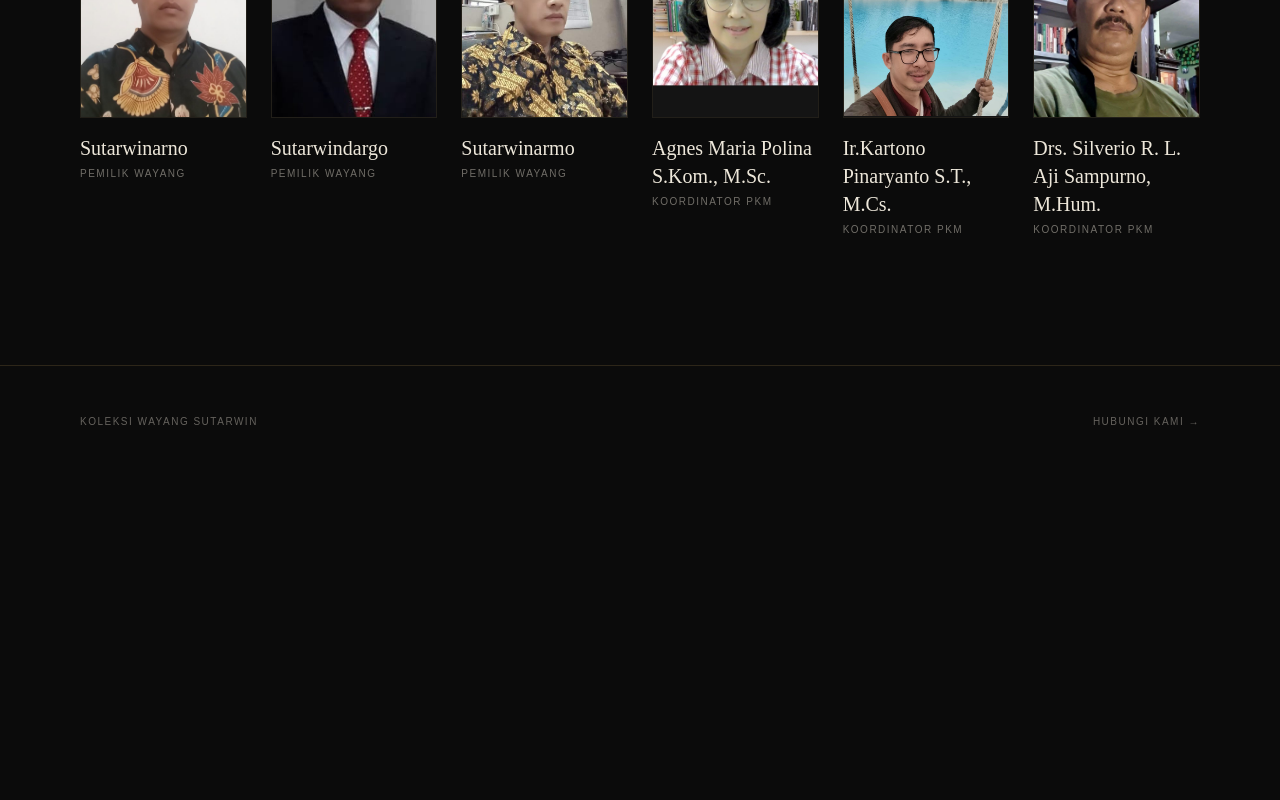
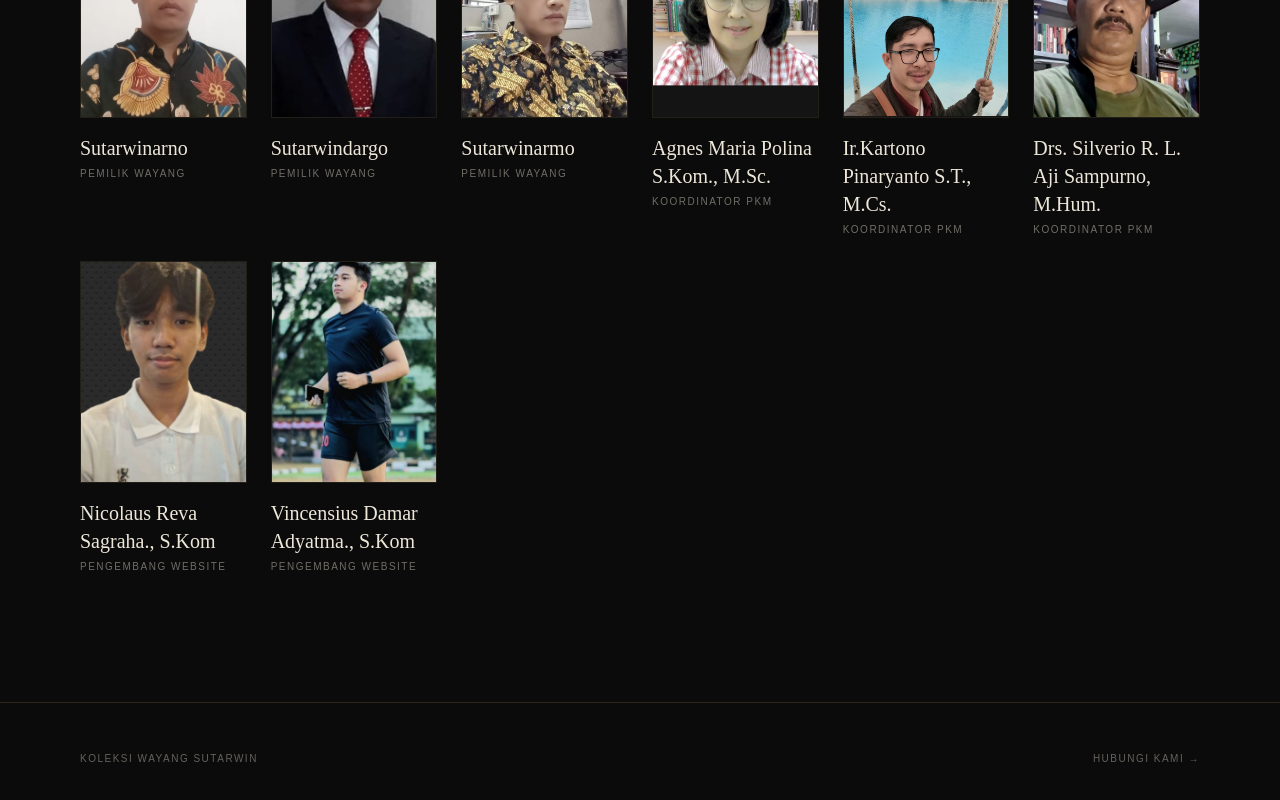
Before and after one commit to PKM-Museum-Wayang/museum-ui, a React (Vite) app: page /tentang in a window 1280 px wide. Shown: the part 1738-2538 px from the top of the page. Before the commit the page ends 2215 px from the top, so only its background shows below. Built offline with nearby package versions, Linux system fonts and the light colour scheme; no server answers.

Commit message:
nambahin foto pengembang

```diff
--- a/src/pages/About.tsx
+++ b/src/pages/About.tsx
@@ -6,6 +6,8 @@ import person3 from '../assets/pak_sutarwinarmo.jpeg'
 import person4 from '../assets/pak_kartono.jpeg'
 import person5 from '../assets/pak_rio.jpeg'
 import person6 from '../assets/bu_polina.jpeg'
+import person7 from '../assets/reva.jpg'
+import person8 from '../assets/vito.jpeg'
 
 
 const TIM = [
@@ -15,6 +17,8 @@ const TIM = [
   { nama: 'Agnes Maria Polina S.Kom., M.Sc.', peran: 'Koordinator PKM', gambar: person6 },
   { nama: 'Ir.Kartono Pinaryanto S.T., M.Cs.', peran: 'Koordinator PKM', gambar: person4 },
   { nama: 'Drs. Silverio R. L. Aji Sampurno, M.Hum.', peran: 'Koordinator PKM', gambar: person5 },
+  { nama: 'Nicolaus Reva Sagraha., S.Kom', peran: 'Pengembang website', gambar: person7 },
+  { nama: 'Vincensius Damar Adyatma., S.Kom', peran: 'Pengembang website', gambar: person8 }
 ]
 
 export default function About() {
```
Also changed, not shown: src/assets/vito.jpeg (added).
